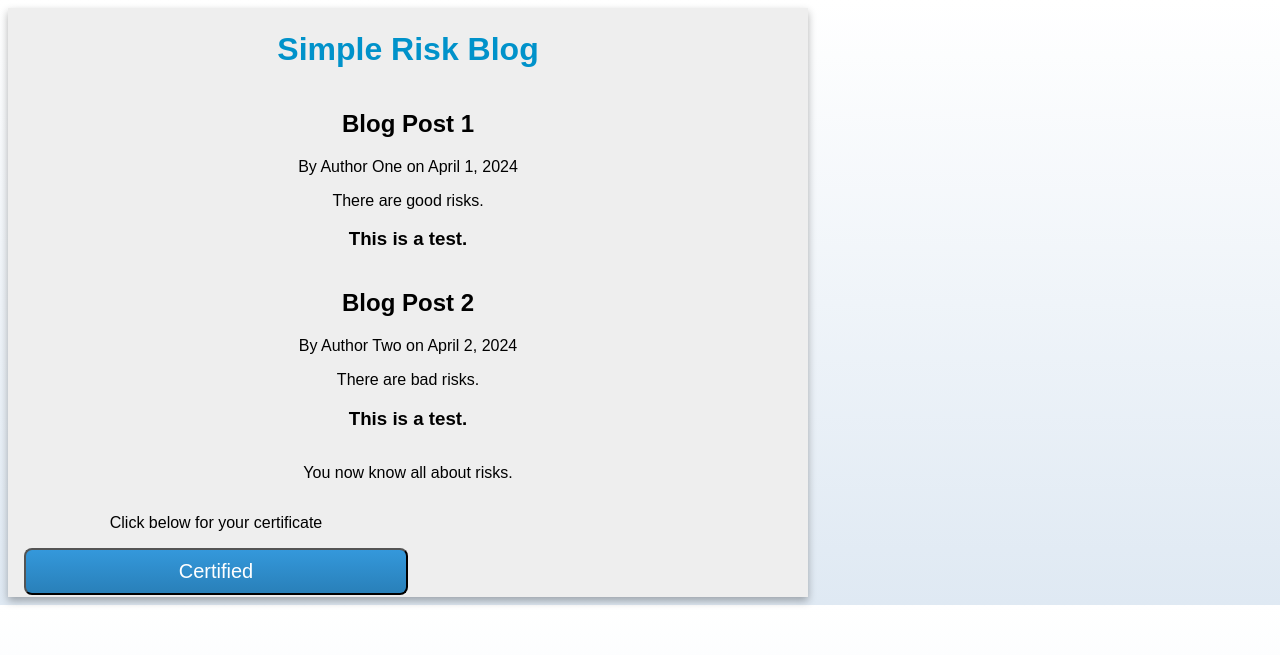
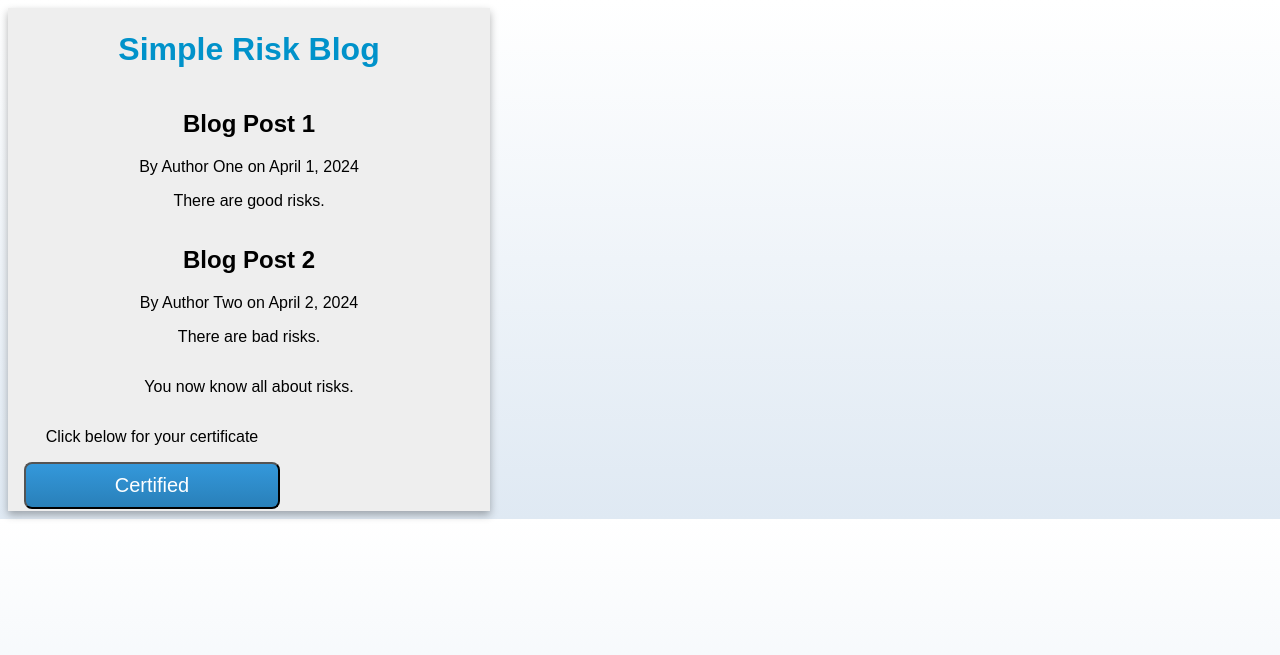
Before and after one commit to ldbshear/rolling-barnacles, a Flask app: page / in a window 1280 px wide. Shown: the top 655 px of the page. Run offline with Flask 3, Linux system fonts and the light colour scheme.

Commit message:
fixing css styles

```diff
--- a/app.py
+++ b/app.py
@@ -22,7 +22,7 @@ posts = [
 @app.route("/home")
 def home():
     print ("Here from app.py")
-    return render_template('index.html', posts=posts, content="This is a test.")
+    return render_template('index.html', posts=posts)
 
 if __name__ == '__main__':
     app.run(debug=True)
--- a/static/style.css
+++ b/static/style.css
@@ -19,7 +19,8 @@ h1 {
     flex-direction: column;
     justify-content: center;
     text-align: center;
-    width: 60vw;
+    width: 450px;
+    height: 100%;
     box-shadow: 0 4px 8px 0 rgba(0,0,0,0.3);
     padding: 2px 16px;
 }
@@ -28,7 +29,8 @@ h1 {
     display: flex;
     flex-direction: column;
     justify-content: center;
-    max-width: 30vw;
+    text-align: center;
+    max-width: 20vw;
 }
 
 button{
--- a/templates/index.html
+++ b/templates/index.html
@@ -15,7 +15,6 @@
                 <h2>{{ post.title }}</h2>
                 <p>By {{ post.author }} on {{ post.date_posted }}</p>
                 <p>{{ post.content }}</p>
-                <h3>{{content}}</h3>
             </div>
         {% endfor %}
 
```
